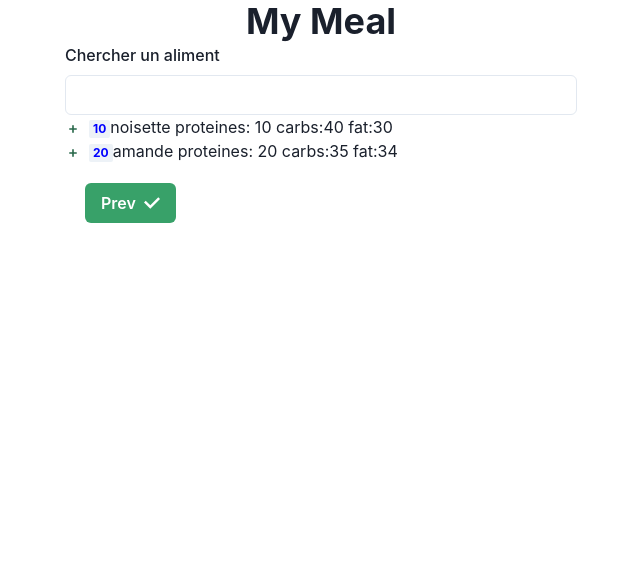
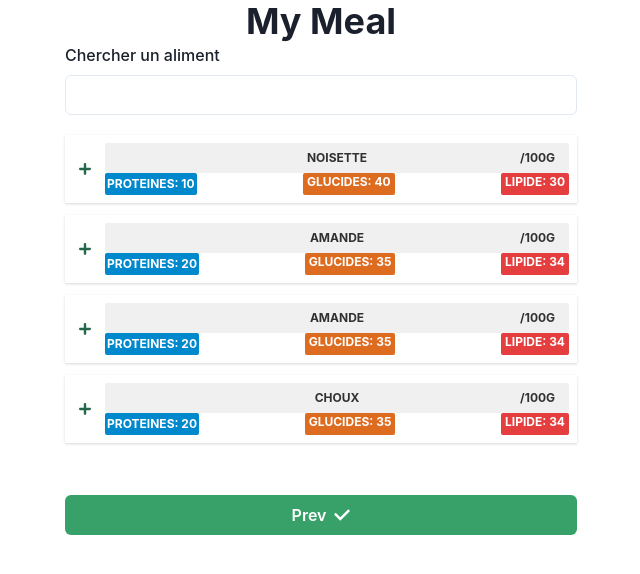
Before and after one commit to yassineayoub/React_Typescript-MyMeal, a React (Create React App) app: page /food in a window 1280 px wide. Shown: the top 574 px of the page, without its empty margins (319-959 px from the left). Built offline with nearby package versions, Linux system fonts and the light colour scheme.

Commit message:
style(FooList): style card food list

```diff
--- a/src/components/Food/Food.tsx
+++ b/src/components/Food/Food.tsx
@@ -6,8 +6,42 @@ import FoodSearch from './FoodSearch';
 import { CheckIcon } from '@chakra-ui/icons';
 
 const food = [
-  { foodName: 'noisette', protein: 10, fat: 30, carbs: 40, id: 1 },
-  { foodName: 'amande', protein: 20, fat: 34, carbs: 35, id: 2 },
+  {
+    foodName: 'noisette',
+    protein: 10,
+    fat: 30,
+    carbs: 40,
+    id: 1,
+    serving: 100,
+    unit: 'g',
+  },
+  {
+    foodName: 'amande',
+    protein: 20,
+    fat: 34,
+    carbs: 35,
+    id: 2,
+    serving: 100,
+    unit: 'g',
+  },
+  {
+    foodName: 'amande',
+    protein: 20,
+    fat: 34,
+    carbs: 35,
+    id: 3,
+    serving: 100,
+    unit: 'g',
+  },
+  {
+    foodName: 'choux',
+    protein: 20,
+    fat: 34,
+    carbs: 35,
+    id: 4,
+    serving: 100,
+    unit: 'g',
+  },
 ];
 // type FoodItem = {
 //   foodName: string;
@@ -24,7 +58,7 @@ const Food = () => {
   const [search, setSearch] = useState('');
 
   return (
-    <Box w={['90%', '60%', '40%']} margin="auto">
+    <Box w={['90%', '60%', '40%']} display="flex" flexDirection="column" margin="auto" textAlign="center" gap={5}>
       <FoodSearch setSearch={setSearch} search={search} />
       <FoodList food={food} search={search} />
       <Button
@@ -32,7 +66,7 @@ const Food = () => {
         to={'/'}
         type="submit"
         colorScheme="green"
-          margin={5}
+        marginTop={5}
         rightIcon={<CheckIcon />}
       >
         Prev
--- a/src/components/Food/FoodList.tsx
+++ b/src/components/Food/FoodList.tsx
@@ -1,5 +1,14 @@
 import PropTypes from 'prop-types';
-import { Badge, List, ListIcon, ListItem, UnorderedList } from '@chakra-ui/react';
+import {
+  Badge,
+  Box,
+  List,
+  ListIcon,
+  ListItem,
+  Stack,
+  Text,
+  UnorderedList,
+} from '@chakra-ui/react';
 import { CheckIcon, SmallAddIcon } from '@chakra-ui/icons';
 import React, { useEffect, useState } from 'react';
 
@@ -9,6 +18,8 @@ type FoodItem = {
   protein: number;
   carbs: number;
   fat: number;
+  serving: number;
+  unit: string;
   checked?: boolean;
 };
 
@@ -27,8 +38,6 @@ const FoodList = ({ food, search }: FoodListProps) => {
     setFilteredArray(foodArray);
   };
 
-  console.log(filteredArray);
-
   useEffect(() => {
     const timer = setTimeout(() => {
       setFilteredArray(food.filter((item) => item.foodName.includes(search)));
@@ -40,16 +49,74 @@ const FoodList = ({ food, search }: FoodListProps) => {
     <List>
       {filteredArray.map(
         (
-          { foodName, protein, carbs, fat, id, checked }: FoodItem,
+          {
+            foodName,
+            protein,
+            carbs,
+            fat,
+            id,
+            checked,
+            serving,
+            unit,
+          }: FoodItem,
           index: number
         ) => (
-          <ListItem key={index} onClick={() => handleChecked(id)}>
+          <ListItem
+            flexDirection="row"
+            alignItems="center"
+            display="flex"
+            padding={2}
+            boxShadow={"rgba(0, 0, 0, 0.1) 0px 1px 3px 0px, rgba(0, 0, 0, 0.06) 0px 1px 2px 0px"}
+            marginBottom={3}
+            key={index}
+            onClick={() => handleChecked(id)}
+          >
             <ListIcon
               as={checked ? CheckIcon : SmallAddIcon}
+              w={6}
+              h={6}
               color="green.700"
             />
-            <Badge color="blue">{protein}</Badge>
-            {`${foodName} proteines: ${protein} carbs:${carbs} fat:${fat} `}
+            <Box flex={1}>
+              <Badge
+                colorScheme={
+                  checked ? 'green' : 'blackAlpha'
+                }
+                variant="subtle"
+                w={'100%'}
+                padding="1.5"
+                position="relative"
+              >
+                <Stack
+                  textAlign="center"
+                  display="flex"
+                  direction="row"
+                  justifyContent="center"
+                  spacing={10}
+                >
+                  <Box display="flex">{foodName}</Box>
+                  <Box
+                    sx={{ position: 'absolute', right: '3%' }}
+                  >{`/${serving}${unit}`}</Box>
+                </Stack>
+              </Badge>
+              <Stack direction="row" justifyContent="space-between">
+                <Badge
+                  padding={0.5}
+                  alignItems="center"
+                  variant="solid"
+                  colorScheme="telegram"
+                >
+                  Proteines: {protein}
+                </Badge>
+                <Badge variant="solid" colorScheme="orange">
+                  Glucides: {carbs}
+                </Badge>
+                <Badge variant="solid" colorScheme="red">
+                  Lipide: {fat}
+                </Badge>
+              </Stack>
+            </Box>
           </ListItem>
         )
       )}
```
Lines whose indentation alone changed are shown as unchanged.
